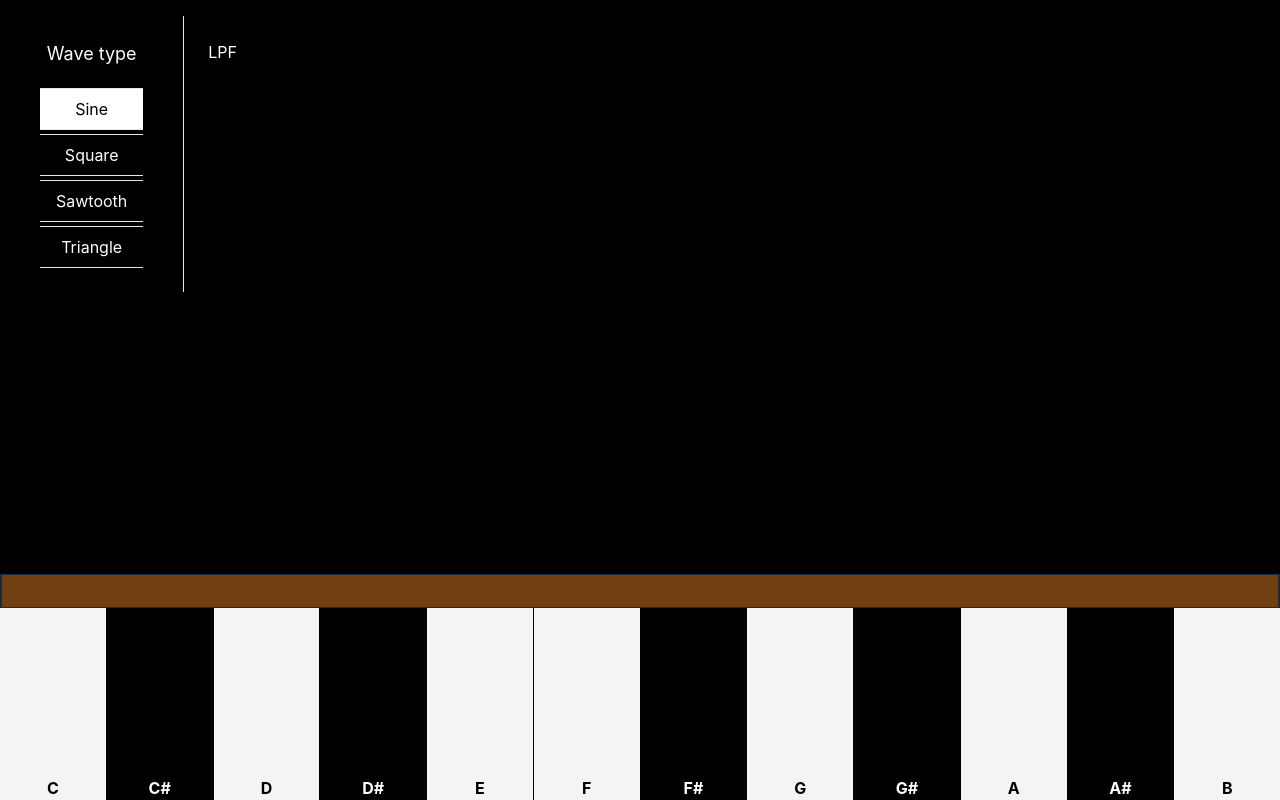
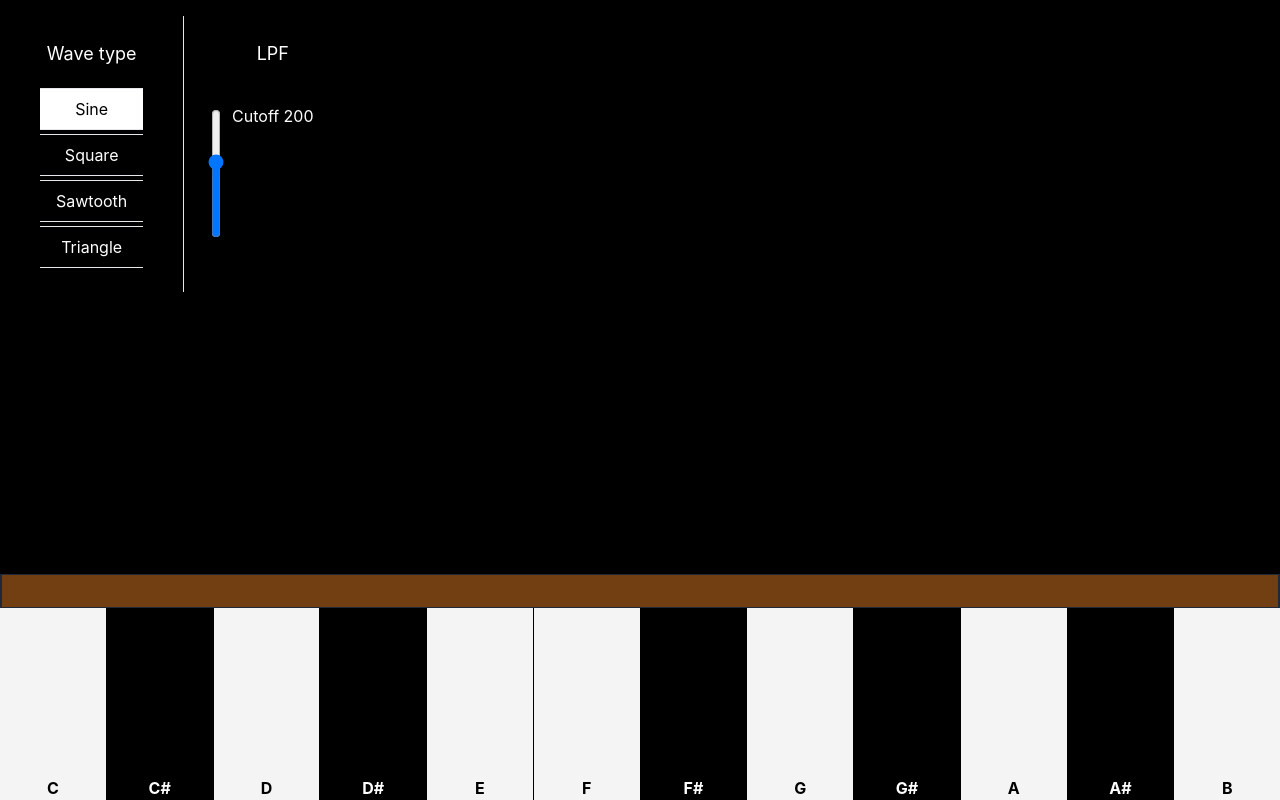
Before and after one commit to AleSua93/web-audio-synth, a Next.js app: page / in a window 1280 px wide. Built offline with nearby package versions, Linux system fonts and the light colour scheme.

Commit message:
wip lpf slider

```diff
--- a/components/piano-roll/index.tsx
+++ b/components/piano-roll/index.tsx
@@ -1,4 +1,4 @@
-import React, { KeyboardEvent, useState } from "react"
+import React, { KeyboardEvent, useState } from "react";
 import Notes from "../../constants/notes";
 import AudioSettings from "../../models/audio-settings";
 import Note from "../../models/note";
--- a/components/piano-roll/piano-key.tsx
+++ b/components/piano-roll/piano-key.tsx
@@ -1,4 +1,4 @@
-import React, { KeyboardEvent, SyntheticEvent, useCallback, useEffect, useRef, useState } from "react"
+import React, { KeyboardEvent, useEffect, useState } from "react"
 import AudioSettings from "../../models/audio-settings"
 import Note from "../../models/note"
 import Oscillator from "../../models/oscillator"
--- a/components/settings/index.tsx
+++ b/components/settings/index.tsx
@@ -1,5 +1,6 @@
 import React, { ChangeEvent } from "react"
 import AudioSettings from "../../models/audio-settings";
+import LpfSlider from "./lpf-slider";
 import SettingCard from "./setting-card";
 import WaveSelector from "./wave-selector";
 
@@ -16,13 +17,20 @@ const Settings = ({ settings, setSettings }: SettingsProps) => {
     })
   }
 
+  const onLpfCutoffChanged = (ev: ChangeEvent<HTMLInputElement>) => {
+    setSettings({
+      ...settings,
+      lpfCutoff: parseInt(ev.target.value)
+    })
+  }
+
   return (
     <div className='flex divide-x gap-4 p-4'>
       <SettingCard>
         <WaveSelector waveType={settings.waveType} onWaveTypeChanged={onWaveTypeChanged}/>
       </SettingCard>
       <SettingCard>
-        LPF
+        <LpfSlider cutoff={settings.lpfCutoff} onCutoffChanged={onLpfCutoffChanged} />
       </SettingCard>
     </div>
   )
--- /dev/null
+++ b/components/settings/lpf-slider/index.tsx
@@ -0,0 +1,32 @@
+import React, { ChangeEvent } from "react";
+
+interface LpfSliderProps {
+  cutoff: number
+  onCutoffChanged: (ev: ChangeEvent<HTMLInputElement>) => void
+}
+
+const LpfSlider = ({ cutoff, onCutoffChanged }: LpfSliderProps) => {
+  return (
+    <div className="flex flex-col text-center gap-1">
+      <h2 className="text-lg mb-4">LPF</h2>
+      <div className="flex flex-col justify-center">
+        <input
+          id="lpf"
+          type="range"
+          name="lpf"
+          min="50"
+          max="300"
+          style={{
+            transformOrigin: '75px 75px',
+            transform: 'rotate(-90deg)'
+          }}
+          onChange={onCutoffChanged}
+          value={cutoff}
+        />
+        <label htmlFor="lpf">Cutoff {cutoff}</label>
+      </div>
+    </div>
+  )
+}
+
+export default LpfSlider;
--- a/models/audio-settings.ts
+++ b/models/audio-settings.ts
@@ -1,3 +1,4 @@
 export default interface AudioSettings {
   waveType: OscillatorType
+  lpfCutoff: number
 }
--- a/pages/index.tsx
+++ b/pages/index.tsx
@@ -13,7 +13,8 @@ const PianoRollWithNoSSR = dynamic(
 
 const Home: NextPage = () => {
   const [audioSettings, setAudioSettings] = useState<AudioSettings>({
-    waveType: 'sine'
+    waveType: 'sine',
+    lpfCutoff: 200
   })
   const [pressedEvent, setPressedEvent] = useState<KeyboardEvent>()
 
```
Also changed, not shown: models/oscillator.ts (line endings or trailing spaces).
